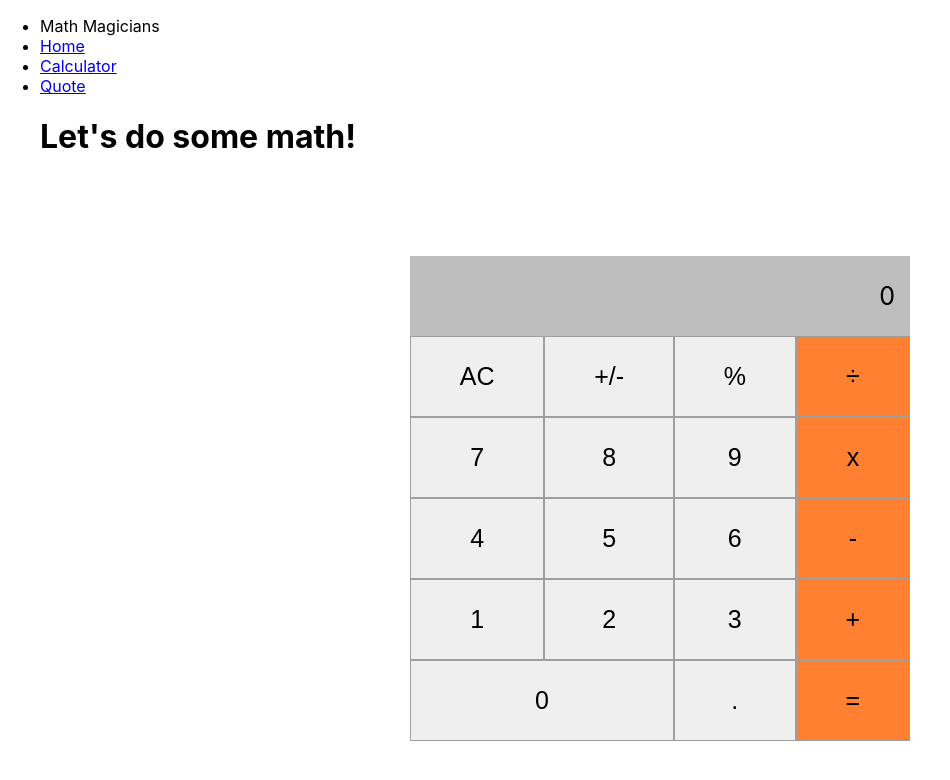
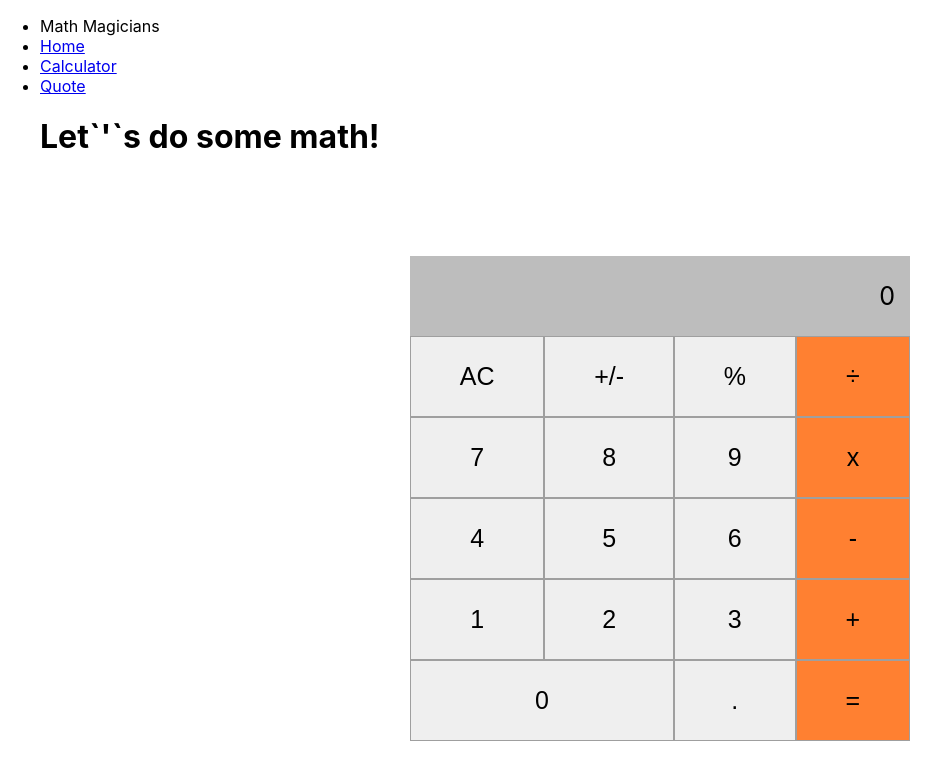
Before and after one commit to polarDefender/Math-Magicians, a React (Create React App) app: page /calculator in a window 1280 px wide. Shown: the top 780 px of the page, without its empty margins (0-950 px from the left). Built offline with nearby package versions, Linux system fonts and the light colour scheme.

Commit message:
fix eslint errors

```diff
--- a/src/components/calculator.js
+++ b/src/components/calculator.js
@@ -18,7 +18,7 @@ const Calculator = () => {
 
   return (
     <>
-    <h1>Let's do some math!</h1>
+      <h1>Let`&apos;`s do some math!</h1>
       <div className="container">
         <div className="result">{state.next || state.operation || state.total || 0}</div>
         <button type="button" onClick={handleClick} className="key">AC</button>
```
Lines whose indentation alone changed are shown as unchanged.
